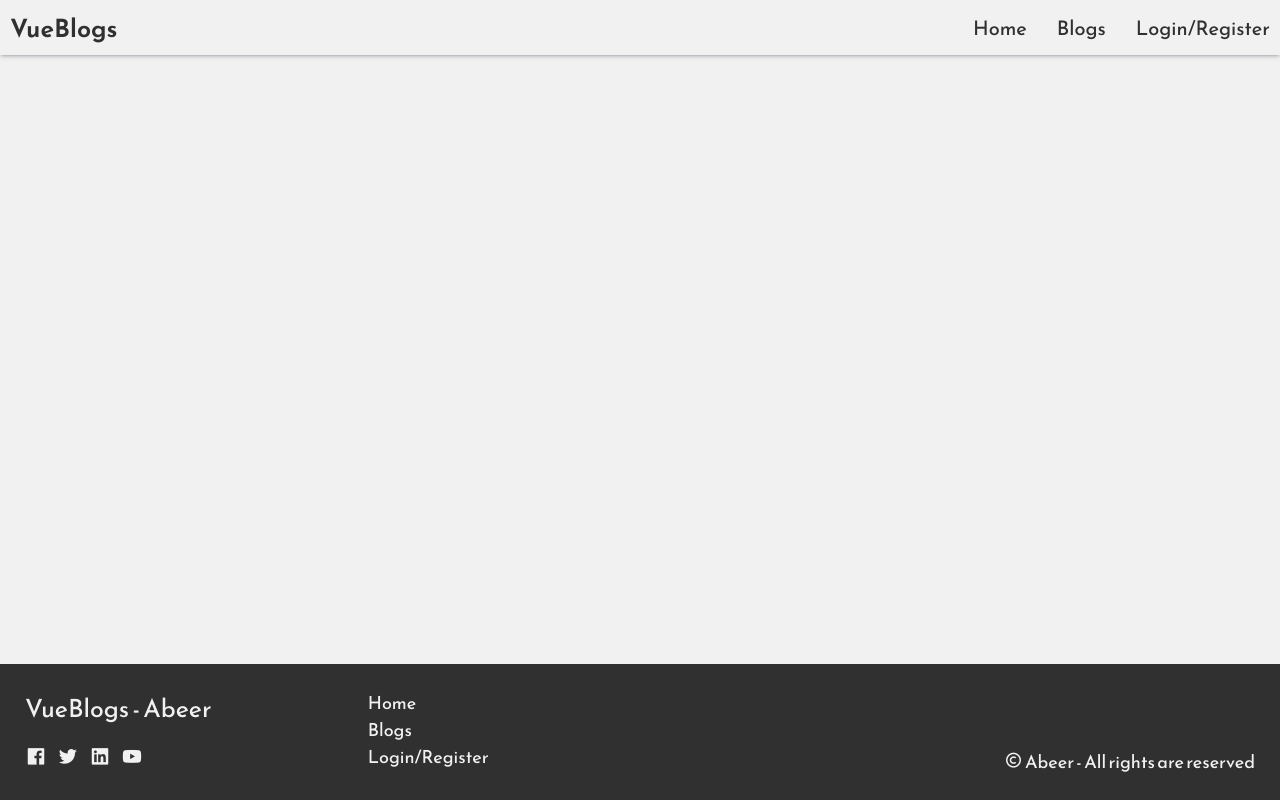
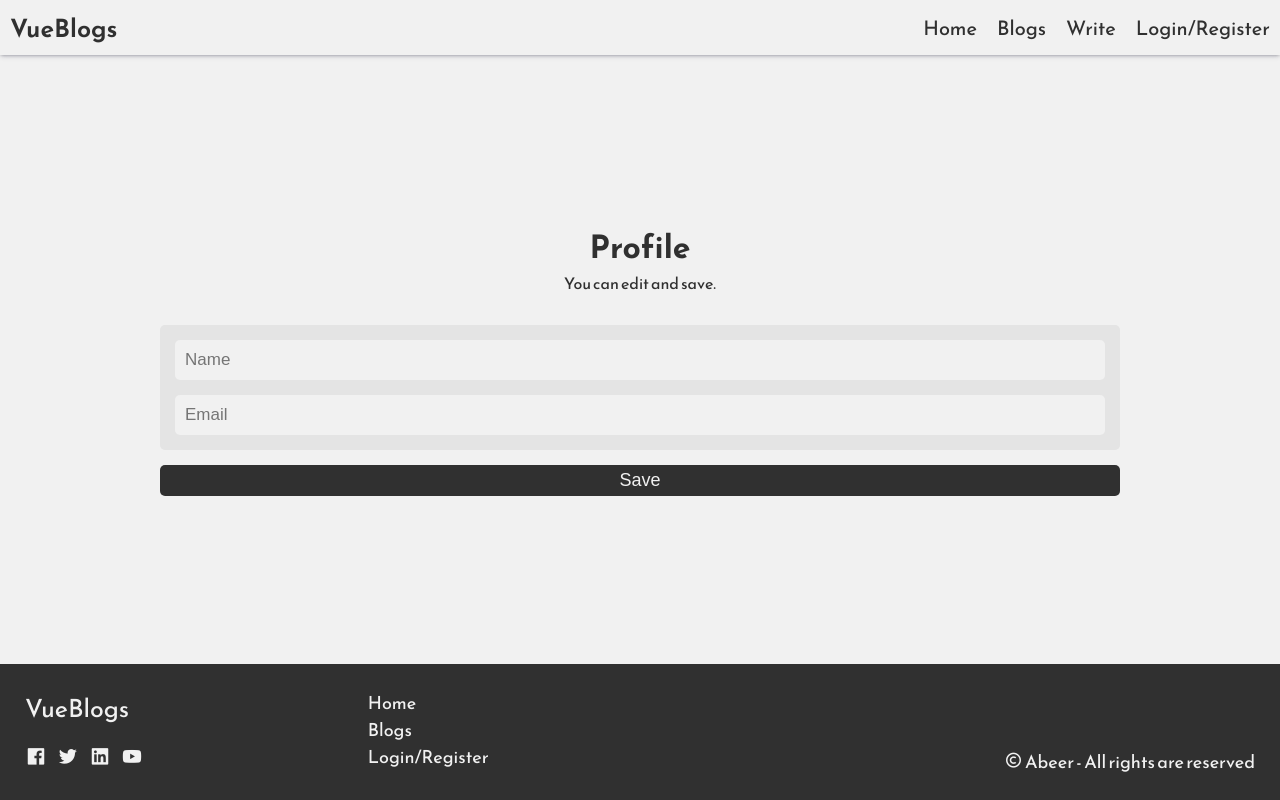
Before and after one commit to abeertech01/vue-blogs, a Vue app: page /profile in a window 1280 px wide. Built offline with nearby package versions, Linux system fonts and the light colour scheme; no server answers.

Commit message:
completed profile comp

```diff
--- a/src/components/Footer.vue
+++ b/src/components/Footer.vue
@@ -3,7 +3,7 @@
     <div class="footer-inside container">
       <div class="logo-socials">
         <div class="logo">
-          <router-link :to="{ name: 'Home' }">VueBlogs - Abeer</router-link>
+          <router-link :to="{ name: 'Home' }">VueBlogs</router-link>
         </div>
         <div class="socials">
           <a href="https://www.facebook.com/abeertech01/" target="_blank"
--- a/src/components/Header.vue
+++ b/src/components/Header.vue
@@ -10,13 +10,21 @@
             <router-link :to="{ name: 'Home' }">Home</router-link>
           </li>
           <li>
-            <router-link to="#">Blogs</router-link>
+            <router-link :to="{ name: 'Blogs' }">Blogs</router-link>
+          </li>
+          <li>
+            <router-link :to="{ name: 'BlogWriting' }">Write</router-link>
           </li>
           <li v-if="!user">
             <router-link :to="{ name: 'Login' }">Login/Register</router-link>
           </li>
           <li v-else>
             <p @click="logout">Logout</p>
+          </li>
+          <li class="initial" v-if="profileInitials">
+            <router-link :to="{ name: 'Profile' }" class="inside">{{
+              profileInitials.toUpperCase()
+            }}</router-link>
           </li>
         </ul>
       </div>
@@ -27,11 +35,21 @@
     <transition name="mobile-nav">
       <div v-if="menuOpen" class="mobile-menu-links">
         <ul>
+          <li class="initial" v-if="profileInitials">
+            <router-link :to="{ name: 'Profile' }" class="inside">{{
+              profileInitials.toUpperCase()
+            }}</router-link>
+          </li>
           <li>
             <router-link :to="{ name: 'Home' }">Home</router-link>
           </li>
           <li>
-            <router-link to="#">Blogs</router-link>
+            <router-link :to="{ name: 'Blogs' }">Blogs</router-link>
+          </li>
+          <li>
+            <router-link :to="{ name: 'BlogWriting' }"
+              >Blog Writing</router-link
+            >
           </li>
           <li v-if="!user">
             <router-link :to="{ name: 'Login' }">Login/Register</router-link>
@@ -67,6 +85,9 @@ export default {
   computed: {
     user() {
       return this.$store.state.user;
+    },
+    profileInitials() {
+      return this.$store.state.profileInitials;
     },
   },
 };
@@ -108,7 +129,7 @@ export default {
           display: inline-block;
           font-size: pr(20);
           &:not(:last-child) {
-            margin-right: pr(30);
+            margin-right: pr(20);
           }
         }
       }
@@ -141,6 +162,21 @@ export default {
     }
   }
 
+  .initial {
+    width: pr(30);
+    height: pr(30);
+    text-align: center;
+    border-radius: 50%;
+    font-size: pr(20);
+    background-color: #616161;
+
+    a {
+      position: relative;
+      bottom: pr(1);
+      color: $light-grey;
+    }
+  }
+
   .mobile-nav-enter-active,
   .mobile-nav-leave-active {
     transition: all 0.7s ease;
--- a/src/router/index.js
+++ b/src/router/index.js
@@ -6,6 +6,7 @@ import Register from '../views/Register.vue'
 import ForgotPassword from '../views/ForgotPassword.vue'
 import Blogs from "../views/Blogs.vue"
 import BlogWriting from "../views/BlogWriting.vue"
+import Profile from "../views/Profile.vue"
 
 Vue.use(VueRouter)
 
@@ -58,6 +59,14 @@ const routes = [
       title: "Blog Writing"
     }
   },
+  {
+    path: '/profile',
+    name: 'Profile',
+    component: Profile,
+    meta: {
+      title: "Profile"
+    }
+  },
 ]
 
 const router = new VueRouter({
--- a/src/store/index.js
+++ b/src/store/index.js
@@ -22,6 +22,11 @@ export default new Vuex.Store({
         photo: "pic-2"
       }
     ],
+    blogHTML: "Write your blog title here...",
+    blogTitle: "",
+    blogPhotoName: "",
+    blogPhotoFileURL: null,
+    blogPhotoPreview: null,
     user: null,
     profileId: null,
     profileName: null,
@@ -39,6 +44,9 @@ export default new Vuex.Store({
     },
     updateUser(state, payload) {
       state.user = payload;
+    },
+    changeName(state, payload) {
+      state.profileName = payload;
     }
   },
   actions: {
@@ -47,6 +55,13 @@ export default new Vuex.Store({
       const resultDB = await dataBase.get();
       context.commit("setProfileInfo", resultDB);
       context.commit("setProfileInitials");
+    },
+    async updateUserSettings(context) {
+      const dataBase = await db.collection('users').doc(context.state.profileId);
+      await dataBase.update({
+        name: context.state.profileName
+      });
+      context.commit("setProfileInitials");
     }
   },
   modules: {
--- /dev/null
+++ b/src/views/Profile.vue
@@ -0,0 +1,89 @@
+<template>
+  <div class="profile">
+    <h1 class="profile__title">Profile</h1>
+    <p class="profile__subtitle">You can edit and save.</p>
+    <form>
+      <div class="inputs">
+        <input type="text" placeholder="Name" v-model="name" />
+        <input disabled type="email" placeholder="Email" v-model="email" />
+      </div>
+      <button @click.prevent="save" class="profile__save-btn">Save</button>
+    </form>
+  </div>
+</template>
+
+<script>
+export default {
+  name: "Profile",
+  computed: {
+    name: {
+      get() {
+        return this.$store.state.profileName;
+      },
+      set(payload) {
+        this.$store.commit("changeName", payload);
+      },
+    },
+    email() {
+      return this.$store.state.profileEmail;
+    },
+  },
+  methods: {
+    save() {
+      this.$store.dispatch("updateUserSettings");
+    },
+  },
+};
+</script>
+
+<style lang="scss" scoped>
+@import "../sass/variables";
+
+.profile {
+  text-align: center;
+
+  &__subtitle {
+    margin-bottom: pr(30);
+  }
+
+  form {
+    max-width: 75%;
+    margin: 0 auto;
+    display: flex;
+    flex-direction: column;
+    align-items: center;
+
+    .inputs {
+      width: 100%;
+      padding: pr(15);
+      margin-bottom: pr(15);
+      background-color: $light-grey-2;
+      border-radius: pr(5);
+      input {
+        display: block;
+        width: 100%;
+        padding: pr(10);
+        font-size: pr(17);
+        background-color: $light-grey;
+        border: none;
+        outline: none;
+        border-radius: pr(5);
+
+        &:not(:last-child) {
+          margin-bottom: pr(15);
+        }
+      }
+    }
+
+    button {
+      width: 100%;
+      padding: pr(5);
+      font-size: pr(18);
+      background-color: $charcoal;
+      color: $light-grey;
+      border: none;
+      border-radius: pr(5);
+    }
+  }
+}
+</style>
```
